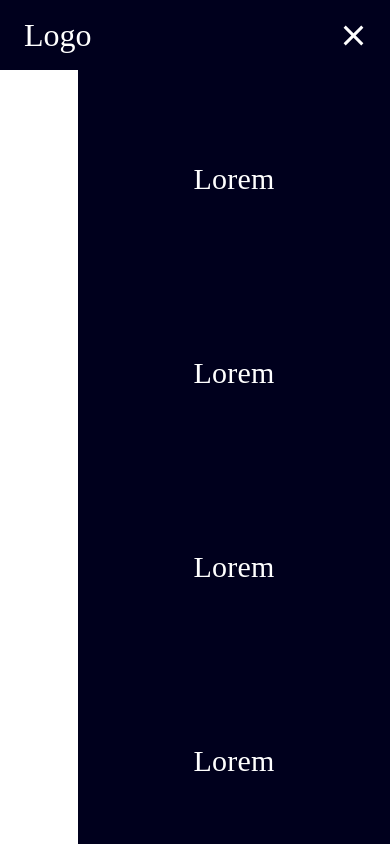
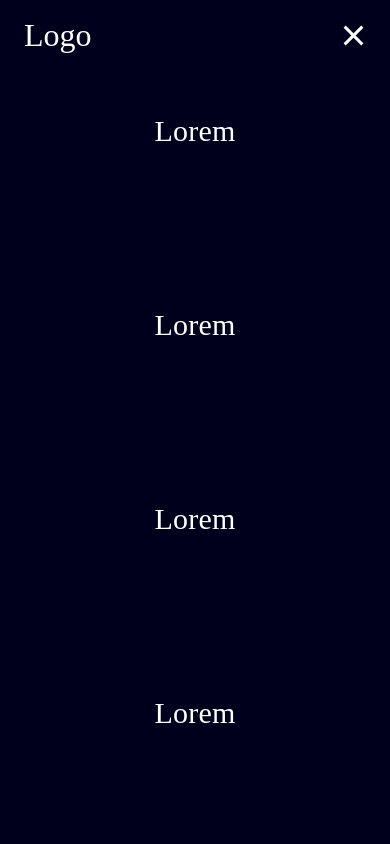
Before and after one commit to selimAP/Responsive-Sticky-navbar, a plain HTML site: page index.html in a window 390 px wide. Both pictures are taken after a click on the element 353 px from the left and 35 px from the top of the page. Drawn offline with Linux system fonts and the light colour scheme.

Commit message:
Update style.css
Update the css script

```diff
--- a/style.css
+++ b/style.css
@@ -34,6 +34,7 @@
 
 .navlogo{
     font-size: 2rem;
+    z-index: 2;
 }
 
 .navlink{
@@ -109,15 +110,15 @@
     .navmenu{
         position: fixed;
         left: 100%;
-        top: 69px;
+        top: 0;
         gap: 0;
         flex-direction: column;
         background-color: #00001d;
-        width: 80%;
+        width: 100%;
         justify-content: center;
         align-items: center;
         transition: 0.3s;
-        height: 95vh;
+        height: 100vh;
     }
 
     .navitem{
@@ -126,7 +127,8 @@
     }
 
     .navmenu.active{
-        left: 20%;
+        left: 0%;
+        width: 100%;
     }
 }
 
```
